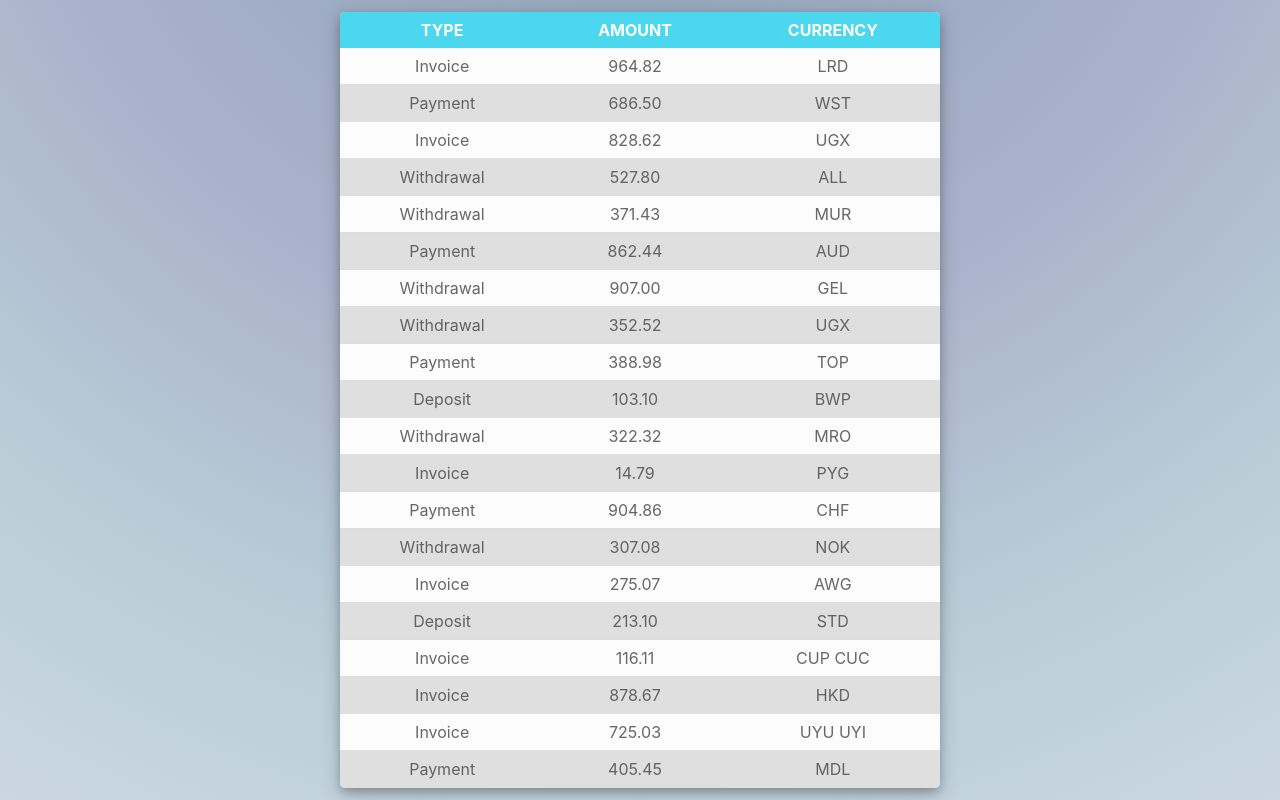
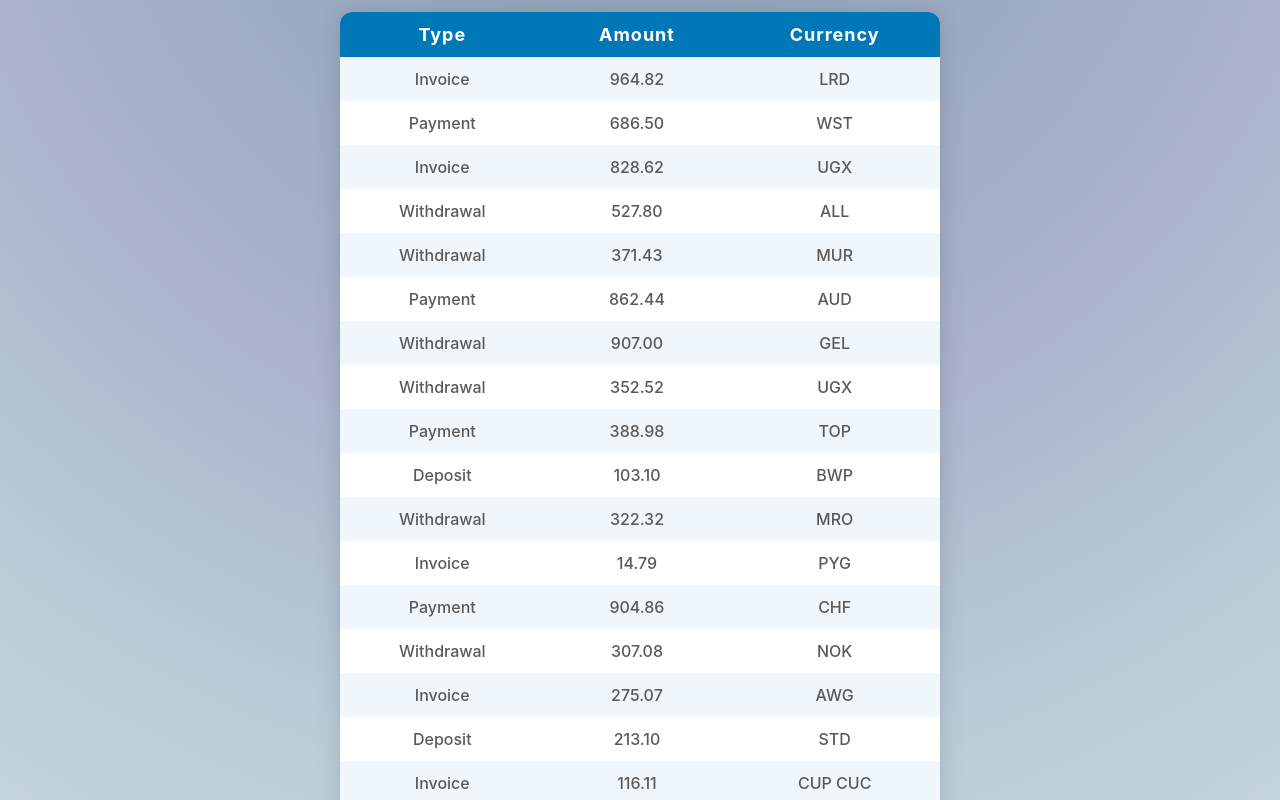
Before and after one commit to lesjohnpaul/goit-react-homework-01-components, a React (Create React App) app: page / in a window 1280 px wide. Shown: the part 1440-2240 px from the top of the page. Built offline with nearby package versions, Linux system fonts and the light colour scheme.

Commit message:
add some retouch

```diff
--- a/src/components/FriendListItem/FriendListItem.module.css
+++ b/src/components/FriendListItem/FriendListItem.module.css
@@ -16,7 +16,17 @@
   transform: translateY(-3px);
   box-shadow: 0px 15px 25px rgba(0, 0, 0, 0.2), 0 10px 10px rgba(0, 0, 0, 0.15);
  }
+@keyframes floatAvatar {
 
+  0%,
+  100% {
+    transform: translateY(-2px);
+  }
+
+  50% {
+    transform: translateY(2px);
+  }
+}
 .avatar {
   border-radius: 50%;
   width: 70px;
@@ -24,7 +34,9 @@
   border: 2px solid rgba(0, 0, 0, 0.1);
   background-color: #ffffff;
   overflow: hidden;
-}
+    animation: floatAvatar 3s ease-in-out infinite;
+
+  }
 
 
 .name {
@@ -47,9 +59,11 @@
 .online {
   background-color: #4caf50;
   box-shadow: 0 0 0 7px rgba(76, 175, 80, 0.5);
+    animation: floatAvatar 3s ease-in-out infinite;
 }
 
 .offline {
   background-color: #f44336;
   box-shadow: 0 0 0 7px rgba(244, 67, 54, 0.5);
+    animation: floatAvatar 3s ease-in-out infinite;
 }
--- a/src/components/Profile/Profile.module.css
+++ b/src/components/Profile/Profile.module.css
@@ -23,15 +23,10 @@
 .profile {
   margin: 50px auto;
   padding-top: 20px;
-  /* reduced top padding for balance */
   width: 350px;
-  /* adjust to your preference */
   background-color: #fff;
-  /* use pure white for a clean look */
-  border-radius: 20px;
-  /* increased for modern rounded corners */
+   border-radius: 20px;
   box-shadow: 0px 10px 25px rgba(0, 0, 0, 0.1);
-  /* softer shadow */
   transition: box-shadow 0.3s ease, transform 0.3s ease;
   overflow: hidden;
   animation: fadeInSlideUp 0.7s ease-out forwards;
@@ -49,16 +44,28 @@
   padding: 20px;
 }
 
+
 .avatar {
   width: 120px;
   height: 120px;
   border-radius: 50%;
   border: 6px solid #fff;
-   box-shadow: 0px 8px 20px rgba(0, 0, 0, 0.12);
-   animation: scaleIn 0.5s ease-out forwards;
+  box-shadow: 0px 8px 20px rgba(0, 0, 0, 0.12);
   background-color: #ffffff;
-   position: relative;
+  position: relative;
   z-index: 1;
+  animation: scaleIn 0.5s ease-out forwards;
+  transition: transform 0.3s ease, box-shadow 0.3s ease;
+  /* Transition for smooth effect */
+}
+
+.avatar:hover {
+  transform: scale(1.1);
+  /* Slightly larger scale on hover */
+  box-shadow: 0px 12px 30px rgba(0, 0, 0, 0.18);
+  /* Increased shadow for depth */
+  cursor: pointer;
+  /* Change cursor to indicate interactiveness */
 }
 
 .name {
--- a/src/components/TransactionHistory/TransactionHistory.module.css
+++ b/src/components/TransactionHistory/TransactionHistory.module.css
@@ -1,47 +1,82 @@
+@keyframes fadeIn {
+  0% {
+    opacity: 0;
+    transform: translateY(50px);
+  }
+
+  100% {
+    opacity: 1;
+    transform: translateY(0);
+  }
+}
+
 .transactionHistory {
-    border-collapse: collapse;
-    table-layout: auto;
-    width: 600px;
-    margin: 50px auto;
-    padding: 5px;
-    background-color: #fcfcfc;
-    border-radius: 5px;
-    box-shadow: 0 4px 8px 0 rgba(0, 0, 0, 0.2), 0 6px 20px 0 rgba(0, 0, 0, 0.19);
+  border-collapse: collapse;
+  width: 600px;
+  margin: 2em auto;
+  background-color: #ffffff;
+  border-radius: 12px;
+  overflow: hidden;
+  /* Ensures the border-radius affects child elements */
+  box-shadow: 0 4px 25px rgba(0, 0, 0, 0.15);
+  animation: fadeIn 0.6s ease-out;
 }
 
 .tableHeader {
-    padding: 8px;
-    text-align: center;
-    text-transform: uppercase;
-    background-color: #4bd8ee;
-    color: rgb(255, 255, 255);
+  background-color: #0077b6;
+  /* A modern blue shade */
+  color: #ffffff;
+  padding: 12px;
+  font-size: 18px;
+  letter-spacing: 1px;
+  /* More spacing for a modern touch */
 }
-.tableHeader:first-child {
-    border-radius: 5px 0px 0px 0px;
+
+.tableRow {
+  transition: background-color 0.3s ease-in-out, transform 0.3s ease;
 }
-.tableHeader:last-child {
-    border-radius: 0px 5px 0px 0px;
+
+.tableRow:hover {
+  background-color: #f1f7fd;
+  /* A light blue that matches the header */
+  transform: translateY(-3px);
+  box-shadow: 0 2px 10px rgba(0, 0, 0, 0.1);
 }
 
 .tableData {
-    padding: 8px;
-    text-align: center;
-    color: rgba(78, 76, 76, 0.856);
-    border-bottom: 1px solid #ddd;
+  padding: 12px;
+  text-align: center;
+  color: #5a5a5a;
+  /* A softer color for the data */
+  font-weight: 500;
+  /* Medium weight for data legibility */
+  transition: color 0.3s ease;
+}
+
+.tableData:hover {
+  color: #0077b6;
+  /* Harmonizing with the header color */
+  cursor: pointer;
+}
+
+/* Styles for even and odd rows */
+.tableRow:nth-child(odd) {
+  background-color: #eff6fc;
+  /* A subtle zebra striping effect */
 }
 
 .tableData:first-of-type {
-    text-transform: capitalize;
+  text-transform: capitalize;
 }
 
-.tableRow:nth-of-type(even) {
-    background-color: #dfdfdf;
+.tableRow:last-child .tableData {
+  border-bottom: none;
 }
-.tableRow:last-child .tableData:first-child {
-    border: none;
-    border-radius: 0px 0px 0px 5px;
+
+/* Responsive design */
+@media (max-width: 640px) {
+  .transactionHistory {
+    width: 90%;
+    margin-top: 1em;
+  }
 }
-.tableRow:last-child .tableData:last-child {
-    border: none;
-    border-radius: 0px 0px 5px 0px;
-}
```
Also changed, not shown: src/components/TransactionHistory/TransactionHistory.jsx (line endings or trailing spaces).
